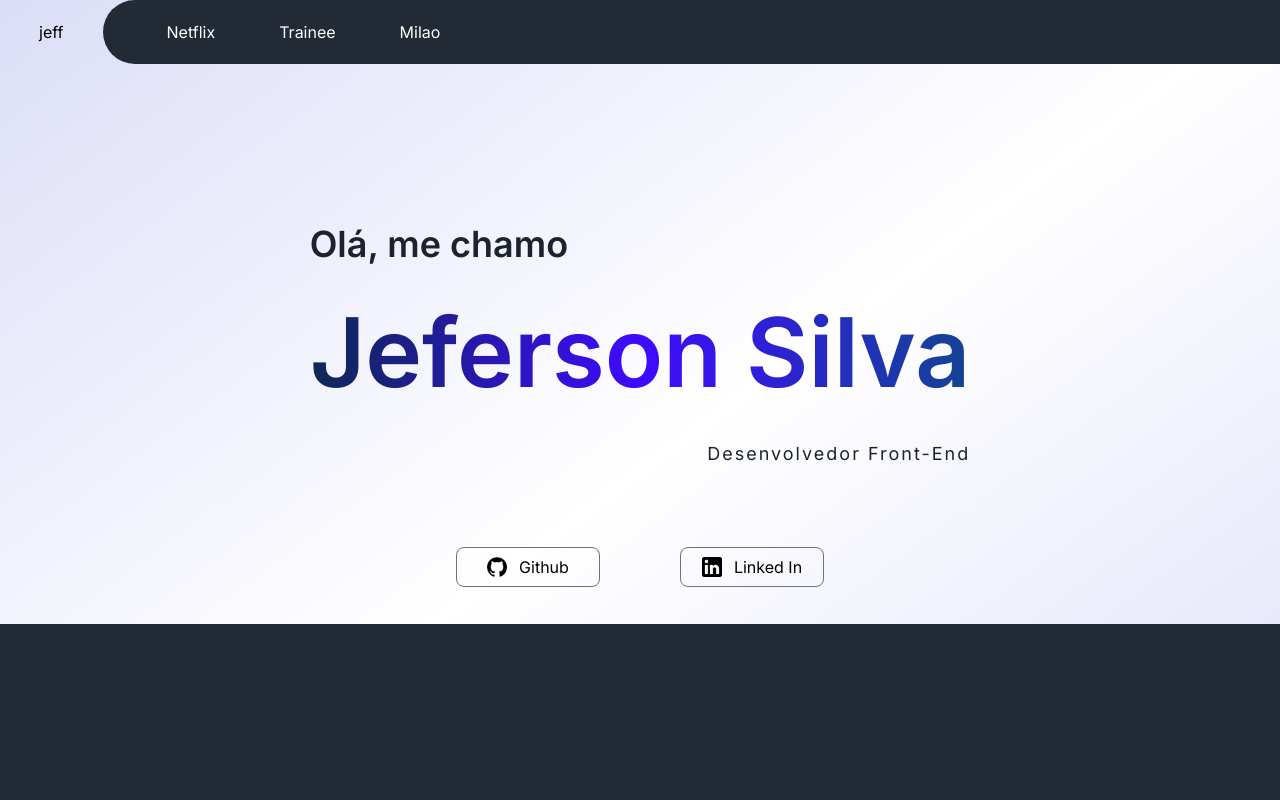
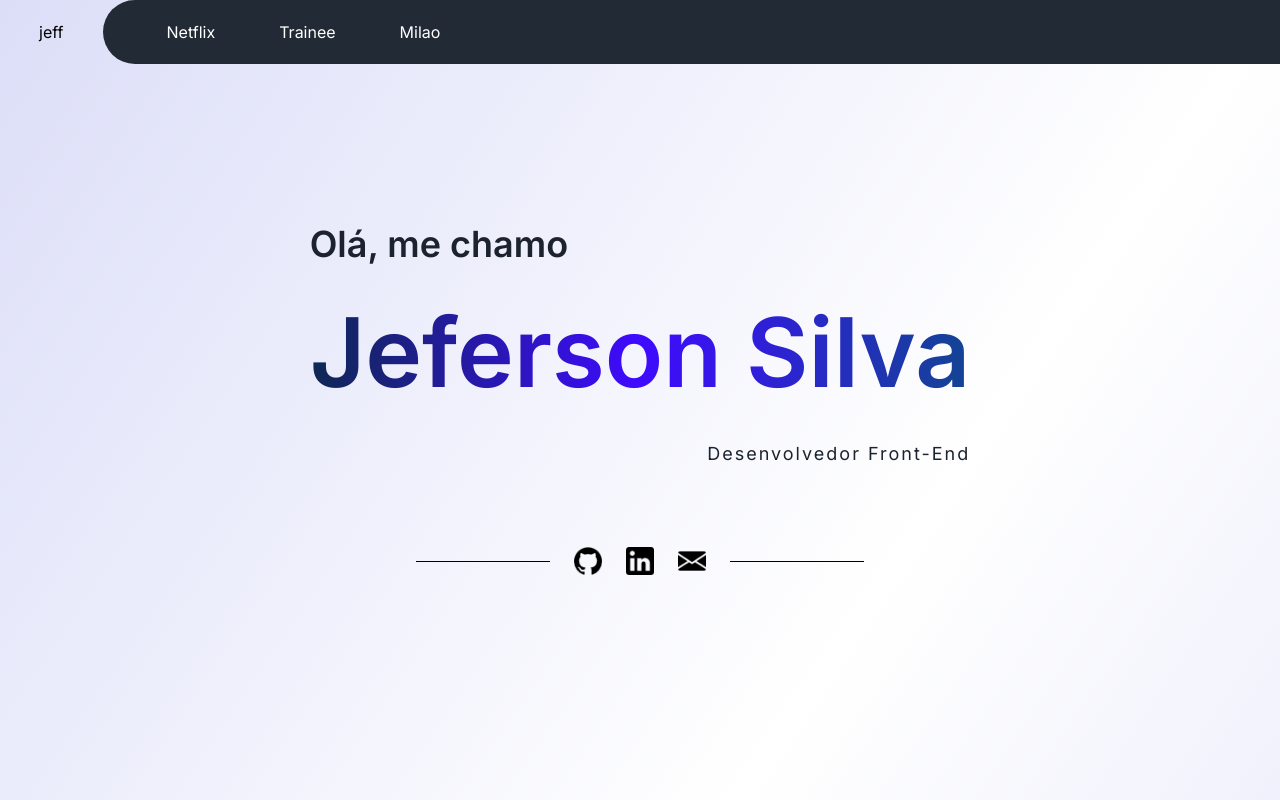
Before and after one commit to Jeferson0Silva/My-Portfolio, a website: page src/index.html in a window 1280 px wide. Shown: the top 800 px of the page. Drawn offline with Linux system fonts and the light colour scheme.

Commit message:
refactor: social media

```diff
--- a/src/assets/css/style.css
+++ b/src/assets/css/style.css
@@ -7,7 +7,7 @@
 }
 
 body {
-  background-image: linear-gradient(to bottom right, #dcdef8, #fff 50%, #dcdef8);
+  background-image: linear-gradient(to bottom right, #dcdef8, #ffffff 50%, #dcdef8);
   font-family: "Inter", sans-serif;
   font-optical-sizing: auto;
   font-style: normal;
@@ -23,12 +23,25 @@ h1 {
   -webkit-text-fill-color: transparent;
 }
 
-.font-span {
+.text_description {
   font-weight: 400;
   font-size: 18px;
   letter-spacing: 2px;
 }
 
-main a {
-  font-size: 16px;
+.link_smidia {
+  display: flex;
+  align-items: center;
+  justify-content: center;
 }
+
+.img_smidia {
+  width: 28px;
+  height: 28px;
+}
+
+.line_smidia {
+  width: 12%;
+  height: 1px;
+  background-color: #000;
+}
--- a/src/index.html
+++ b/src/index.html
@@ -11,7 +11,7 @@
     <header class="h-16 w-full">
       <nav class="flex items-center h-full w-full">
         <div class="flex justify-center items-center h-full w-28">
-          <a class="pt-2 pb-2 pl-4 pr-4 no-underline" href="#"> jeff </a>
+          <a class="text-base pt-2 pb-2 pl-4 pr-4 no-underline" href="#"> jeff </a>
         </div>
         <div
           class="flex items-center w-full gap-16 text-white pl-16 bg-4 h-full rounded-l-full"
@@ -22,27 +22,35 @@
         </div>
       </nav>
     </header>
-    <main class="h-custom-h flex flex-col">
-      <section class="w-full pt-40 pl-20 pr-20 h-96 flex flex-col gap-20">
+    <main class="flex flex-col">
+      <div class="h-custom-h w-full pt-40 pl-20 pr-20 flex items-center flex-col gap-20">
         <div class="w-full flex justify-center">
           <div class="text-5 flex flex-col gap-4">
             <p class="container-title flex justify-between text-4xl font-semibold">
                 Olá, me chamo
             </p>
               <h1>Jeferson Silva</h1>
-            <p class="flex justify-end font-span container-title">Desenvolvedor Front-End</p>
+            <p class="text_description flex justify-end container-title">Desenvolvedor Front-End</p>
           </div>
         </div>
-        <div class="w-full flex justify-center gap-20">
-          <a  href="https://github.com/Jeferson0Silva" class="h-10 w-36 border border-gray-500 rounded-lg flex justify-center items-center gap-3">
-            <img src="/src/assets/imgs/github.png" alt="" class="h-5 w-5">
-            Github</a>
-          <a href="https://www.linkedin.com/in/jeferson-silva-958bb0279/" class="h-10 w-36 border border-gray-500 rounded-lg flex justify-center items-center gap-3">
-            <img src="/src/assets/imgs/linkedin.png" alt="" class="h-5 w-5">
-            Linked In</a>
+        <div class="w-full flex justify-center items-center gap-6">
+          <span class="line_smidia"></span>
+          <a  href="https://github.com/Jeferson0Silva" class="link_smidia">
+            <img src="/src/assets/imgs/github.png" alt="" class="img_smidia">
+          </a>
+          <a href="https://www.linkedin.com/in/jeferson-silva-958bb0279/" class="link_smidia">
+            <img src="/src/assets/imgs/linkedin.png" alt="" class="img_smidia">
+          </a>
+          <a href="mailto:jefersonsas12@gmail.com" class="link_smidia">
+            <img src="/src/assets/imgs/o-email.png" alt="" class="img_smidia">
+          </a>
+          <span class="line_smidia"></span>
         </div>
-      </section>
+      </div>
+      <div class="h-screen bg-4">
+
+      </div>
     </main>
-    <footer class="bg-4 h-80"></footer>
+    <footer class="bg-black h-72"></footer>
   </body>
 </html>
--- a/tailwind.config.js
+++ b/tailwind.config.js
@@ -11,7 +11,7 @@ module.exports = {
         5: "#1c232e",
       },
       spacing: {
-        "custom-h": "calc(70vh)",
+        "custom-h": "calc(100vh - 4rem)",
       },
     },
   },
```
Also changed, not shown: src/assets/css/output.css, src/assets/imgs/o-email.png (added).
